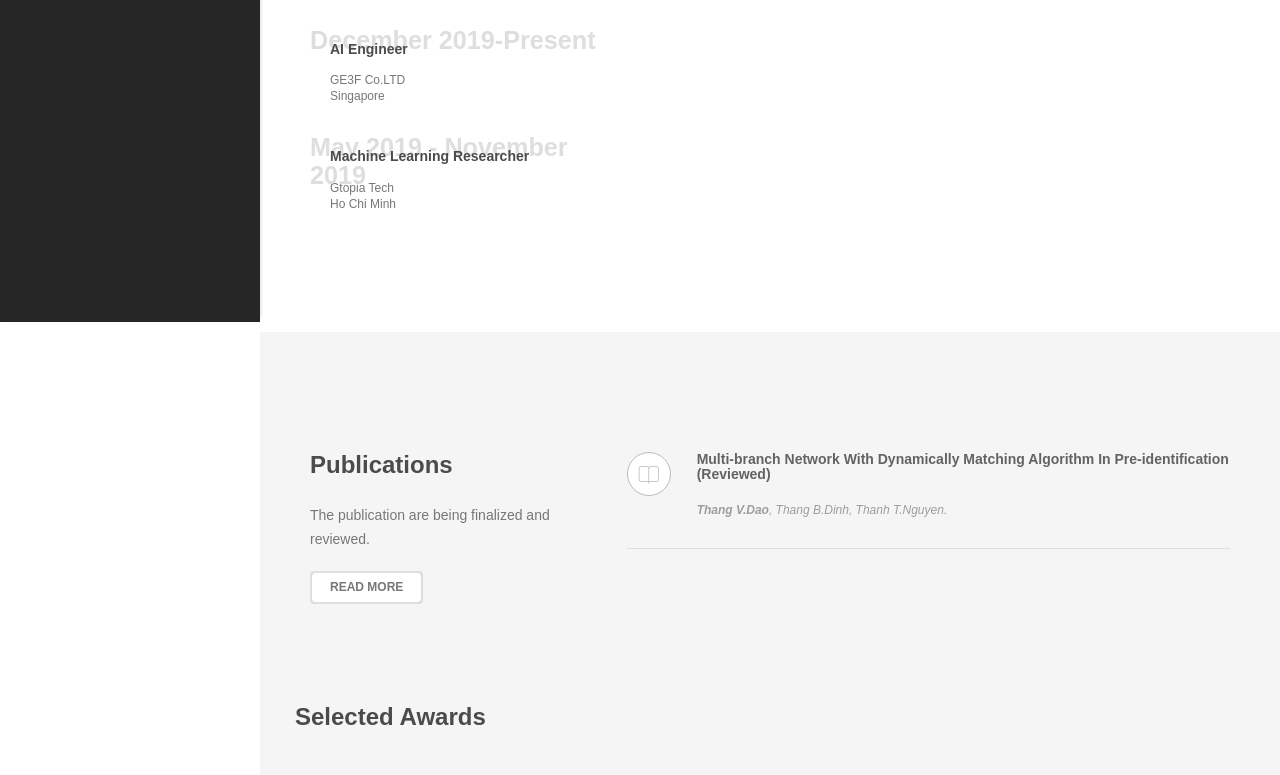
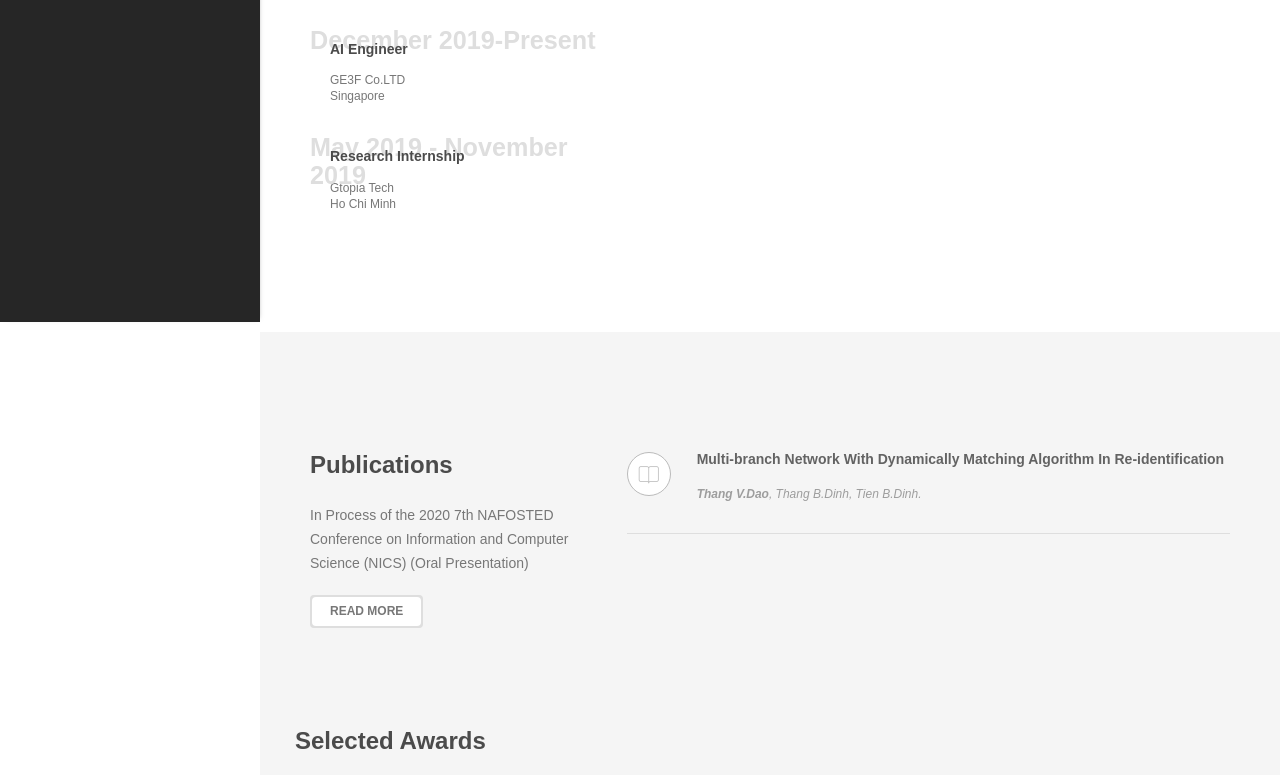
Before and after one commit to thang-dao/thang-dao.github.io, a plain HTML site: page index.html in a window 1280 px wide. Shown: the part 478-1253 px from the top of the page. Drawn offline with Linux system fonts and the light colour scheme; files whose address does not match are found by name; a web font is replaced by a local one.

Commit message:
maintain CV

```diff
--- a/index.html
+++ b/index.html
@@ -116,8 +116,7 @@
                                                             </li>
                                                             <li>
                                                                   <h3 class="title"><span class="shaded-label">May 2019
-                                                                              - November 2019</span>Machine Learning
-                                                                        Researcher</h3>
+                                                                              - November 2019</span>Research Internship</h3>
                                                                   <div class="description">
                                                                         <p>Gtopia Tech<br>Ho Chi Minh
                                                                         </p>
@@ -134,7 +133,8 @@
                                           <div class="row">
                                                 <div class="col-md-4">
                                                       <h2>Publications</h2>
-                                                      <p>The publication are being finalized and reviewed.
+                                                      <p>In Process of the 2020 7th NAFOSTED Conference
+                                                      on Information and Computer Science (NICS) (Oral Presentation)
                                                       </p><a href="publications.html"
                                                             class="btn btn-anim-drawer btn-round btn-small">Read
                                                             more</a>
@@ -146,10 +146,10 @@
                                                             <div class="content-wrapper">
                                                                   <h3 class="title">Multi-branch Network With
                                                                         Dynamically Matching Algorithm In
-                                                                        Pre-identification (Reviewed)</h3>
+                                                                        Re-identification</h3>
                                                                   <div class="description">
                                                                         <div class="citation"><b>Thang V.Dao</b>, Thang
-                                                                              B.Dinh, Thanh T.Nguyen.</div>
+                                                                              B.Dinh, Tien B.Dinh.</div>
                                                                   </div>
                                                             </div>
                                                       </div>
@@ -180,7 +180,7 @@
                               </section>
                               <div class="container">
                                     <div class="row">
-                                          <h2 class="m-top-50"></h2><a href="assets/docs/Thang_Dao_CV.pdf"
+                                          <h2 class="m-top-50"></h2><a href="assets/docs/Thang_DAO_CV.pdf"
                                                 class="btn btn-small btn-circle btn-skin-red btn-anim-i tp-caption"><i
                                                       class="oli oli-user_male_circle"></i><span
                                                       class="text-capitilize">Download
```
Also changed, not shown: publications.html (+3 -2 lines), assets/img/profile.jpg, 2 other files.
